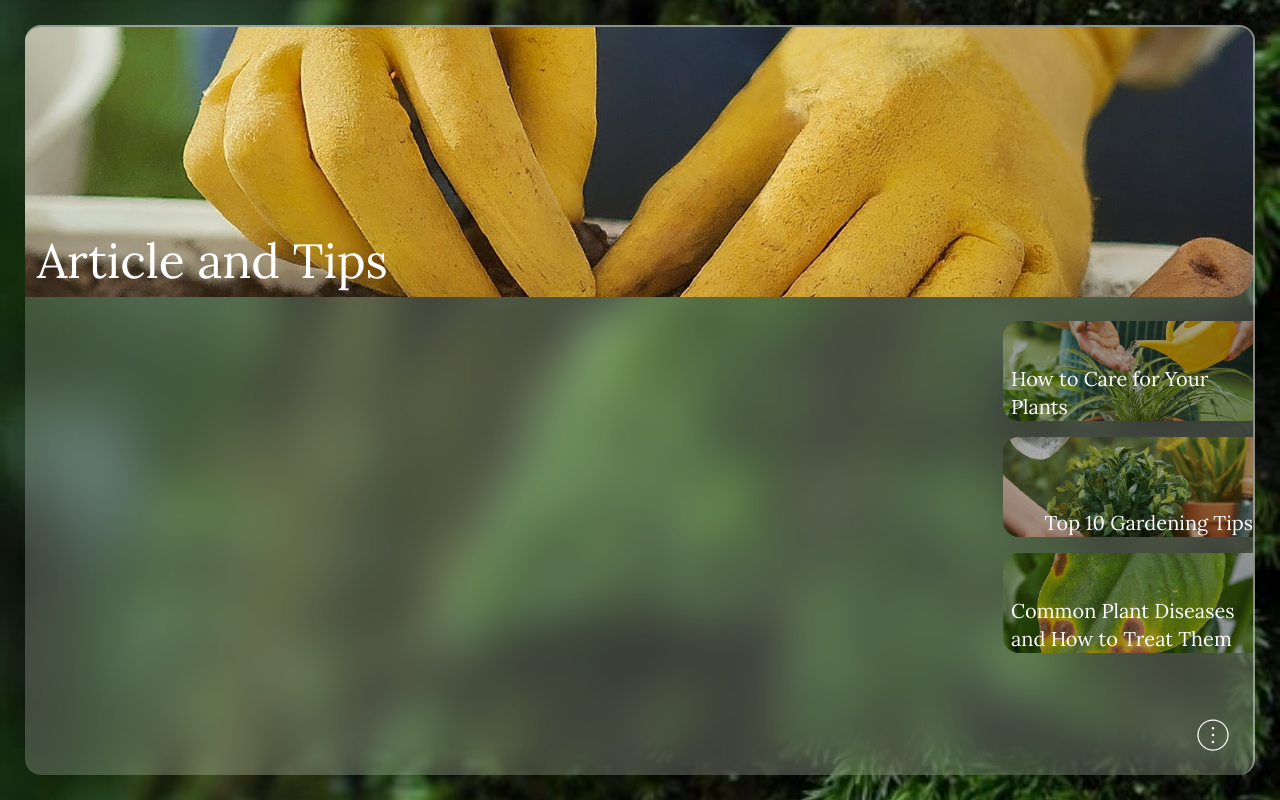
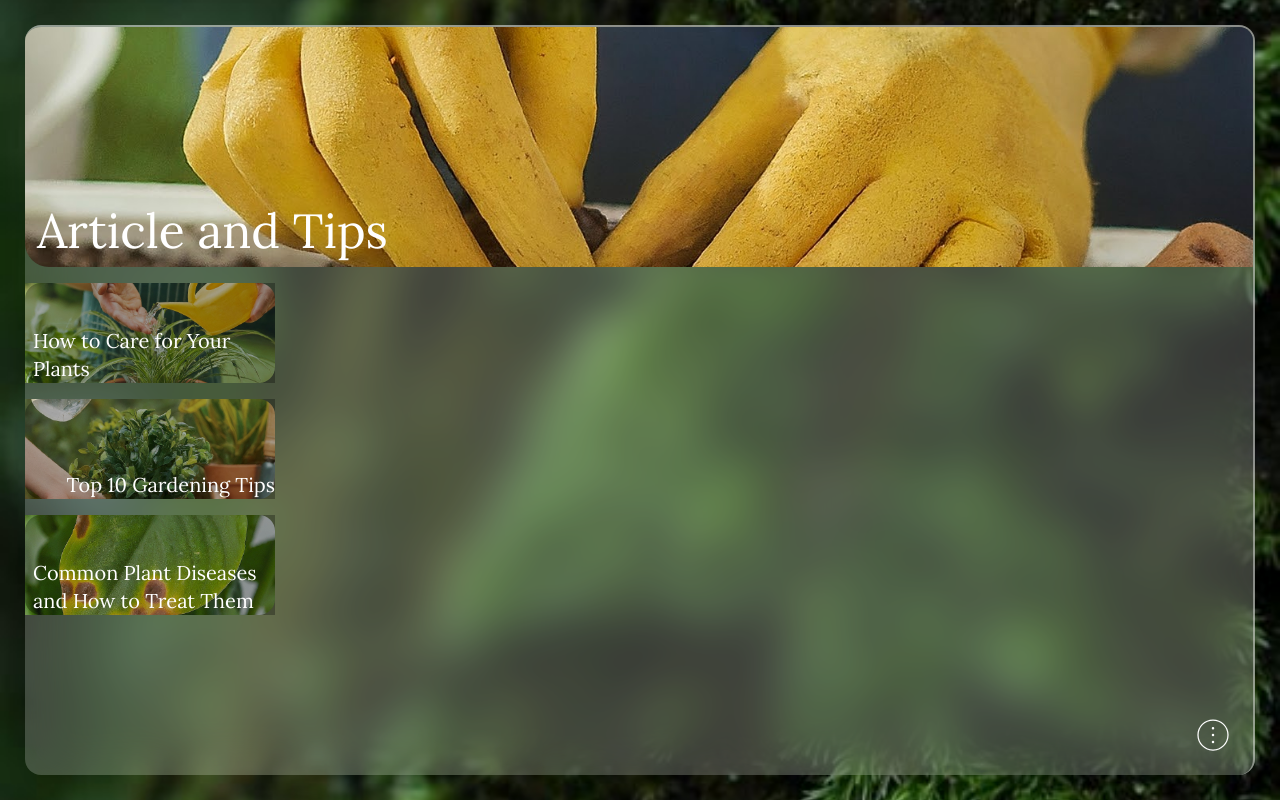
Before and after one commit to derikaquary/26-plant-disease-identifier, a Next.js app: page /article_and_tips in a window 1280 px wide. Built offline with nearby package versions, Linux system fonts and the light colour scheme.

Commit message:
Fix the article page, change the position to the left

```diff
--- a/app/_components/ArticleContent.js
+++ b/app/_components/ArticleContent.js
@@ -3,7 +3,7 @@ function ArticleContent({ article }) {
 
   return (
     <div
-      className={`h-[100px] w-[250px] bg-cover bg-center rounded-tl-2xl rounded-bl-2xl ${
+      className={`h-[100px] w-[250px] bg-cover bg-center rounded-tr-2xl rounded-br-2xl ${
         source === "tips1"
           ? "bg-tips1"
           : source === "tips2"
--- a/app/article_and_tips/page.js
+++ b/app/article_and_tips/page.js
@@ -8,18 +8,18 @@ import Link from "next/link";
 function ArticlesAndTips() {
   return (
     <div>
-      <div className="relative h-[270px] w-full mb-6">
+      <div className="relative h-[240px] w-full mb-4">
         <Image
           src={title_image}
           layout="fill"
           objectFit="cover"
           placeholder="blur"
           alt="night sky"
-          className="absolute inset-0 object-cover brightness-100 rounded-tl-xl rounded-tr-xl rounded-br-3xl"
+          className="absolute inset-0 object-cover brightness-100 rounded-tl-xl rounded-tr-xl rounded-bl-3xl"
         />
         <h2 className="absolute bottom-3 left-3 text-5xl">Article and Tips</h2>
       </div>
-      <div className="flex flex-col items-end gap-4">
+      <div className="flex flex-col items-start gap-4">
         {articles.map((article) => (
           <Link
             href={` ${
```
